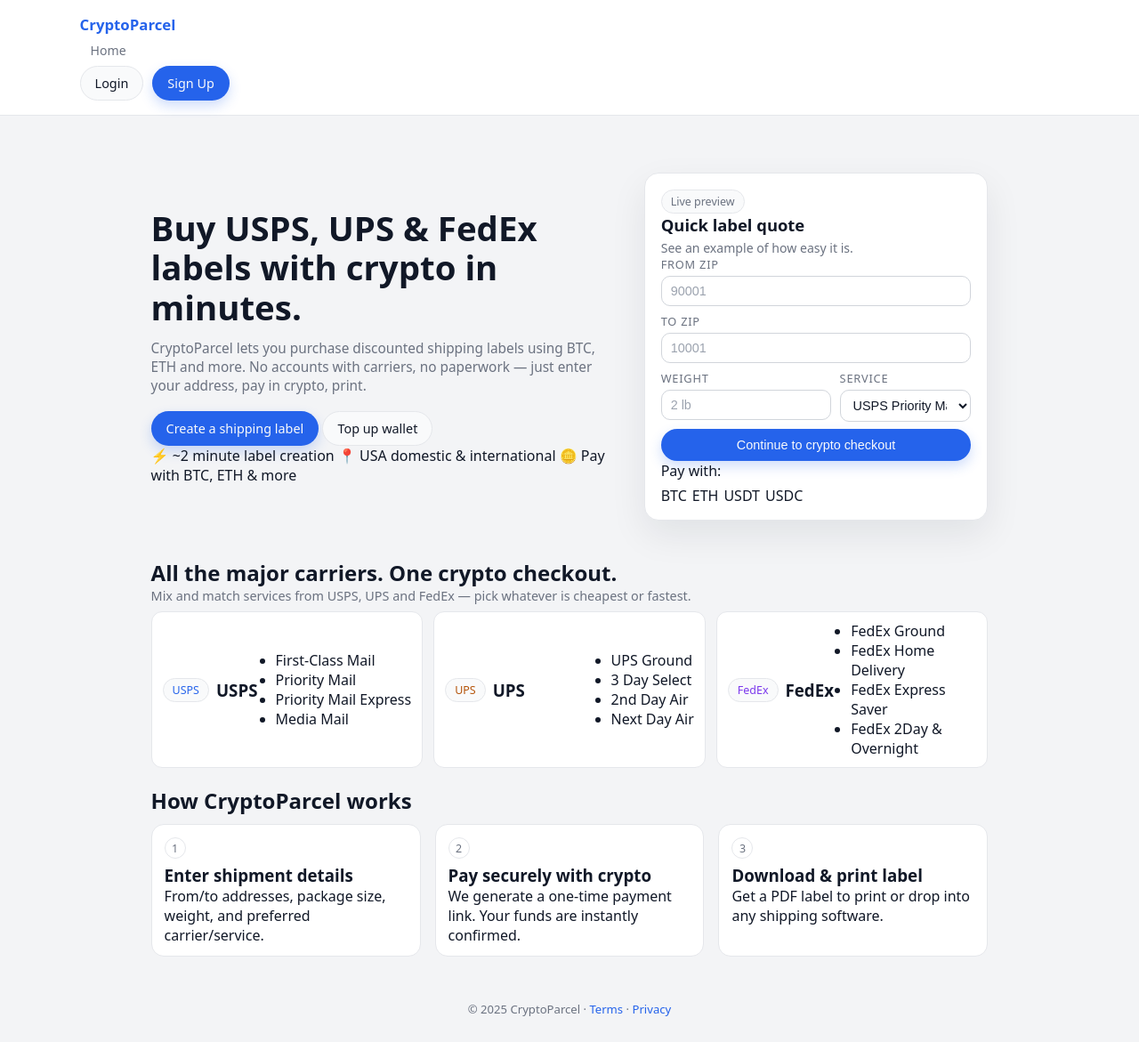
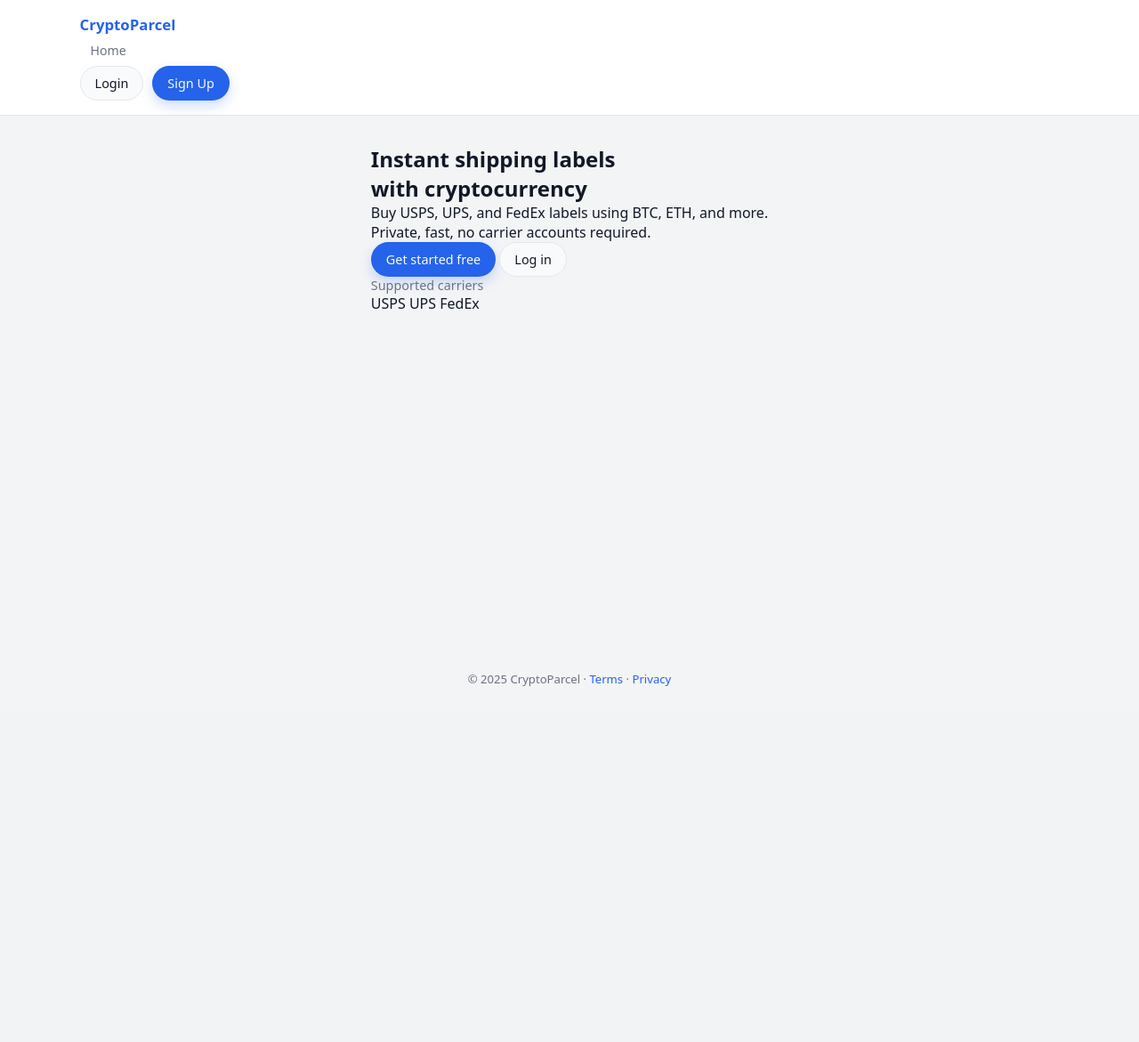
Before and after one commit to cryptoparcel/cryptoparcel_finish, a Flask app: page / in a window 1280 px wide. Shown: the whole page at 89% size. After the commit the page ends 771 px from the top, so only its background shows below. Run offline with Flask 3, Linux system fonts and the light colour scheme.

Commit message:
Update index.html

```diff
--- a/templates/index.html
+++ b/templates/index.html
@@ -1,133 +1,26 @@
 {% extends "base.html" %}
+{% block title %}CryptoParcel — Instant shipping labels with crypto{% endblock %}
 {% block content %}
-<section class="cp-hero">
-    <div class="cp-hero-text">
-        <h1>Buy USPS, UPS &amp; FedEx labels with crypto in minutes.</h1>
-        <p>
-            CryptoParcel lets you purchase discounted shipping labels using BTC, ETH and more.
-            No accounts with carriers, no paperwork — just enter your address, pay in crypto, print.
-        </p>
-        <div class="cp-hero-actions">
-            <a href="/create-label" class="cp-btn-primary">Create a shipping label</a>
-            <a href="/wallet" class="cp-btn-secondary">Top up wallet</a>
-        </div>
-        <div class="cp-hero-badges">
-            <span>⚡ ~2 minute label creation</span>
-            <span>📍 USA domestic &amp; international</span>
-            <span>🪙 Pay with BTC, ETH &amp; more</span>
-        </div>
+<section class="hero-clean">
+    <h1>Instant shipping labels<br>with cryptocurrency</h1>
+    <p class="hero-subtitle">
+        Buy USPS, UPS, and FedEx labels using BTC, ETH, and more.<br>
+        Private, fast, no carrier accounts required.
+    </p>
+    <div class="hero-actions">
+        {% if current_user.is_authenticated %}
+            <a href="{{ url_for('create_label') }}" class="cp-btn-primary cp-btn-large">Create label now</a>
+        {% else %}
+            <a href="{{ url_for('register') }}" class="cp-btn-primary cp-btn-large">Get started free</a>
+            <a href="{{ url_for('login') }}" class="cp-btn-secondary">Log in</a>
+        {% endif %}
     </div>
-
-    <div class="cp-hero-card">
-        <div class="cp-hero-card-header">
-            <span class="cp-pill">Live preview</span>
-            <h2>Quick label quote</h2>
-            <p>See an example of how easy it is.</p>
-        </div>
-        <form class="cp-hero-form">
-            <div class="cp-field-group">
-                <label>From ZIP</label>
-                <input type="text" placeholder="90001">
-            </div>
-            <div class="cp-field-group">
-                <label>To ZIP</label>
-                <input type="text" placeholder="10001">
-            </div>
-            <div class="cp-field-row">
-                <div class="cp-field-group">
-                    <label>Weight</label>
-                    <input type="text" placeholder="2 lb">
-                </div>
-                <div class="cp-field-group">
-                    <label>Service</label>
-                    <select>
-                        <option>USPS Priority Mail</option>
-                        <option>USPS First-Class</option>
-                        <option>UPS Ground</option>
-                        <option>UPS 2nd Day Air</option>
-                        <option>FedEx Ground</option>
-                        <option>FedEx 2Day</option>
-                    </select>
-                </div>
-            </div>
-            <button type="button" class="cp-btn-primary cp-full-width">
-                Continue to crypto checkout
-            </button>
-            <div class="cp-hero-crypto-row">
-                <span>Pay with:</span>
-                <div class="cp-crypto-chips">
-                    <span>BTC</span>
-                    <span>ETH</span>
-                    <span>USDT</span>
-                    <span>USDC</span>
-                </div>
-            </div>
-        </form>
-    </div>
-</section>
-
-<section class="cp-carriers">
-    <h2>All the major carriers. One crypto checkout.</h2>
-    <p class="cp-section-subtitle">
-        Mix and match services from USPS, UPS and FedEx — pick whatever is cheapest or fastest.
-    </p>
-    <div class="cp-carrier-grid">
-        <div class="cp-carrier-card">
-            <div class="cp-carrier-header">
-                <span class="cp-carrier-badge usps">USPS</span>
-                <h3>USPS</h3>
-            </div>
-            <ul>
-                <li>First-Class Mail</li>
-                <li>Priority Mail</li>
-                <li>Priority Mail Express</li>
-                <li>Media Mail</li>
-            </ul>
-        </div>
-        <div class="cp-carrier-card">
-            <div class="cp-carrier-header">
-                <span class="cp-carrier-badge ups">UPS</span>
-                <h3>UPS</h3>
-            </div>
-            <ul>
-                <li>UPS Ground</li>
-                <li>3 Day Select</li>
-                <li>2nd Day Air</li>
-                <li>Next Day Air</li>
-            </ul>
-        </div>
-        <div class="cp-carrier-card">
-            <div class="cp-carrier-header">
-                <span class="cp-carrier-badge fedex">FedEx</span>
-                <h3>FedEx</h3>
-            </div>
-            <ul>
-                <li>FedEx Ground</li>
-                <li>FedEx Home Delivery</li>
-                <li>FedEx Express Saver</li>
-                <li>FedEx 2Day &amp; Overnight</li>
-            </ul>
-        </div>
-    </div>
-</section>
-
-<section class="cp-steps">
-    <h2>How CryptoParcel works</h2>
-    <div class="cp-steps-grid">
-        <div class="cp-step">
-            <span class="cp-step-number">1</span>
-            <h3>Enter shipment details</h3>
-            <p>From/to addresses, package size, weight, and preferred carrier/service.</p>
-        </div>
-        <div class="cp-step">
-            <span class="cp-step-number">2</span>
-            <h3>Pay securely with crypto</h3>
-            <p>We generate a one-time payment link. Your funds are instantly confirmed.</p>
-        </div>
-        <div class="cp-step">
-            <span class="cp-step-number">3</span>
-            <h3>Download &amp; print label</h3>
-            <p>Get a PDF label to print or drop into any shipping software.</p>
+    <div class="carriers">
+        <p class="muted">Supported carriers</p>
+        <div class="carrier-list">
+            <span>USPS</span>
+            <span>UPS</span>
+            <span>FedEx</span>
         </div>
     </div>
 </section>
```
